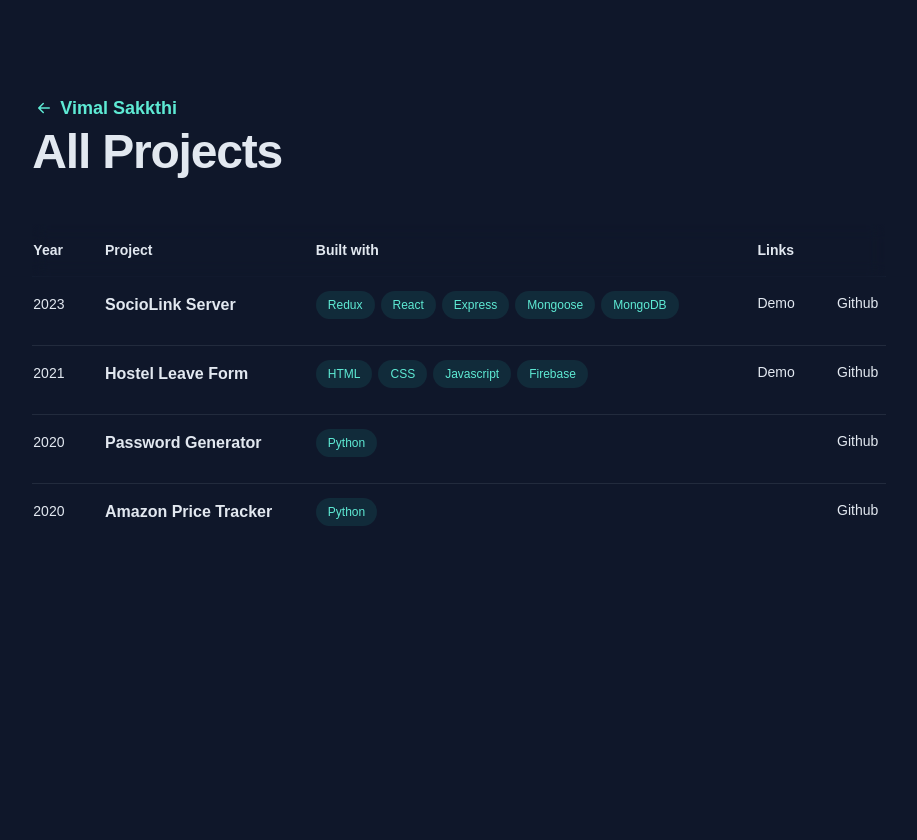
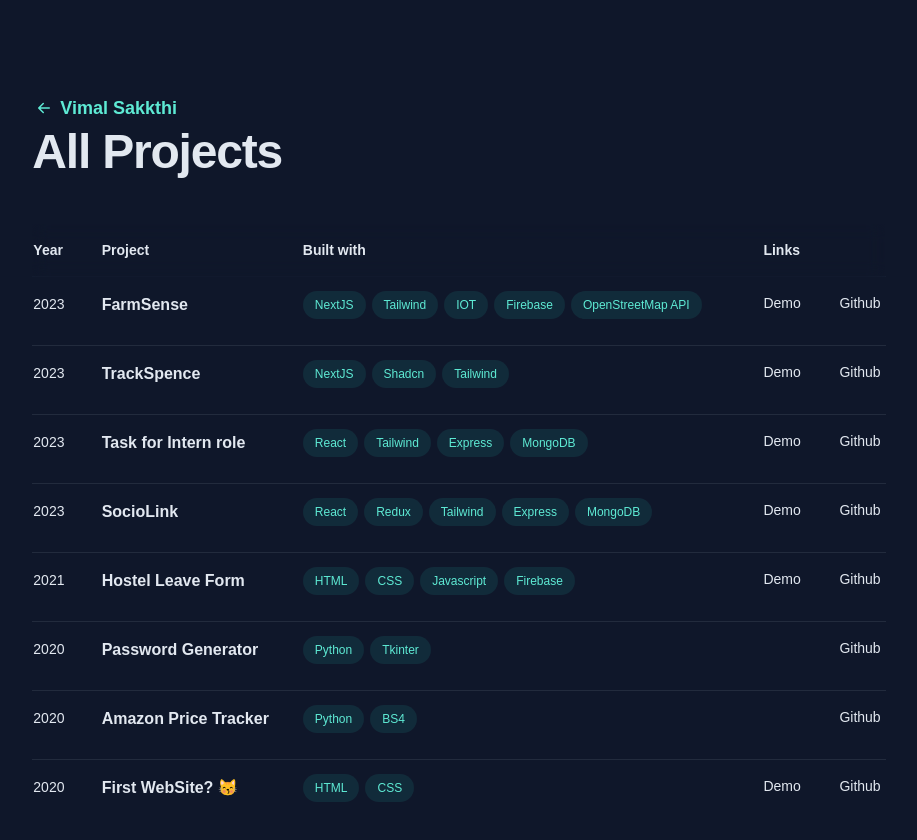
Before and after one commit to vimal-vs/portfolio, a Next.js app: page /archive in a window 1280 px wide. Shown: the top 840 px of the page, without its empty margins (181-1098 px from the left). Before the commit the page ends 800 px from the top, so only its background shows below. Built offline with nearby package versions, Linux system fonts and the light colour scheme; a web font is replaced by a local one.

Commit message:
projects updated

```diff
--- a/app/archiveData.json
+++ b/app/archiveData.json
@@ -1,20 +1,54 @@
 [
     {
-        "id": 1,
         "year": "2023",
-        "title": "SocioLink Server",
-        "link": "https://socio-link-api.onrender.com",
+        "title": "FarmSense",
+        "link": "https://farmsense.vercel.app",
         "technology": [
-            "Redux",
+            "NextJS",
+            "Tailwind",
+            "IOT",
+            "Firebase",
+            "OpenStreetMap API"
+        ],
+        "gitlink": "https://github.com/vimal-vs/farmsense"
+    },
+    {
+        "year": "2023",
+        "title": "TrackSpence",
+        "link": "https://trackspence.vercel.app",
+        "technology": [
+            "NextJS",
+            "Shadcn",
+            "Tailwind"
+        ],
+        "gitlink": "https://github.com/vimal-vs/trackspense"
+    },
+    {
+        "year": "2023",
+        "title": "Task for Intern role",
+        "link": "https://techhive-mern-client.vercel.app",
+        "technology": [
             "React",
+            "Tailwind",
             "Express",
-            "Mongoose",
             "MongoDB"
         ],
-        "gitlink": "https://github.com/vimal-vs/livebusio"
+        "gitlink": "https://github.com/vimal-vs/techhive-mern-client"
     },
     {
-        "id": 2,
+        "year": "2023",
+        "title": "SocioLink",
+        "link": "https://socio-link.vercel.app",
+        "technology": [
+            "React",
+            "Redux",
+            "Tailwind",
+            "Express",
+            "MongoDB"
+        ],
+        "gitlink": "https://github.com/vimal-vs/socio-link"
+    },
+    {
         "year": "2021",
         "title": "Hostel Leave Form",
         "link": "https://srmist-hostel-leave-app-form.web.app",
@@ -27,23 +61,33 @@
         "gitlink": "https://github.com/vimal-vs/hostel-leave-request-form"
     },
     {
-        "id": 3,
         "year": "2020",
         "title": "Password Generator",
         "link": "",
         "technology": [
-            "Python"
+            "Python",
+            "Tkinter"
         ],
         "gitlink": "https://github.com/vimal-vs/password-generator"
     },
     {
-        "id": 4,
         "year": "2020",
         "title": "Amazon Price Tracker",
         "link": "",
         "technology": [
-            "Python"
+            "Python",
+            "BS4"
         ],
         "gitlink": "https://github.com/vimal-vs/amazon-price-tracker"
+    },
+    {
+        "year": "2020",
+        "title": "First WebSite? 😽",
+        "link": "https://first-html-css-vs.vercel.app/",
+        "technology": [
+            "HTML",
+            "CSS"
+        ],
+        "gitlink": "https://github.com/vimal-vs/html-css-practice"
     }
 ]
--- a/app/components/Archive.jsx
+++ b/app/components/Archive.jsx
@@ -21,7 +21,7 @@ export default function Archive() {
         <tbody>
           {projects.map(project => {
             return (
-              <tr className="border-b border-slate-300/10 last:border-none" key={project.id}>
+              <tr className="border-b border-slate-300/10 last:border-none" key={project.title}>
                 <td className="py-4 pr-4 align-top text-sm" key={project.year}>
                   <div className="translate-y-px">{project.year}</div>
                 </td>
```
Also changed, not shown: app/projectsData.json (+25 -26 lines), public/project-studentDataForm.png (added), public/project-taskTrove.png (added).
